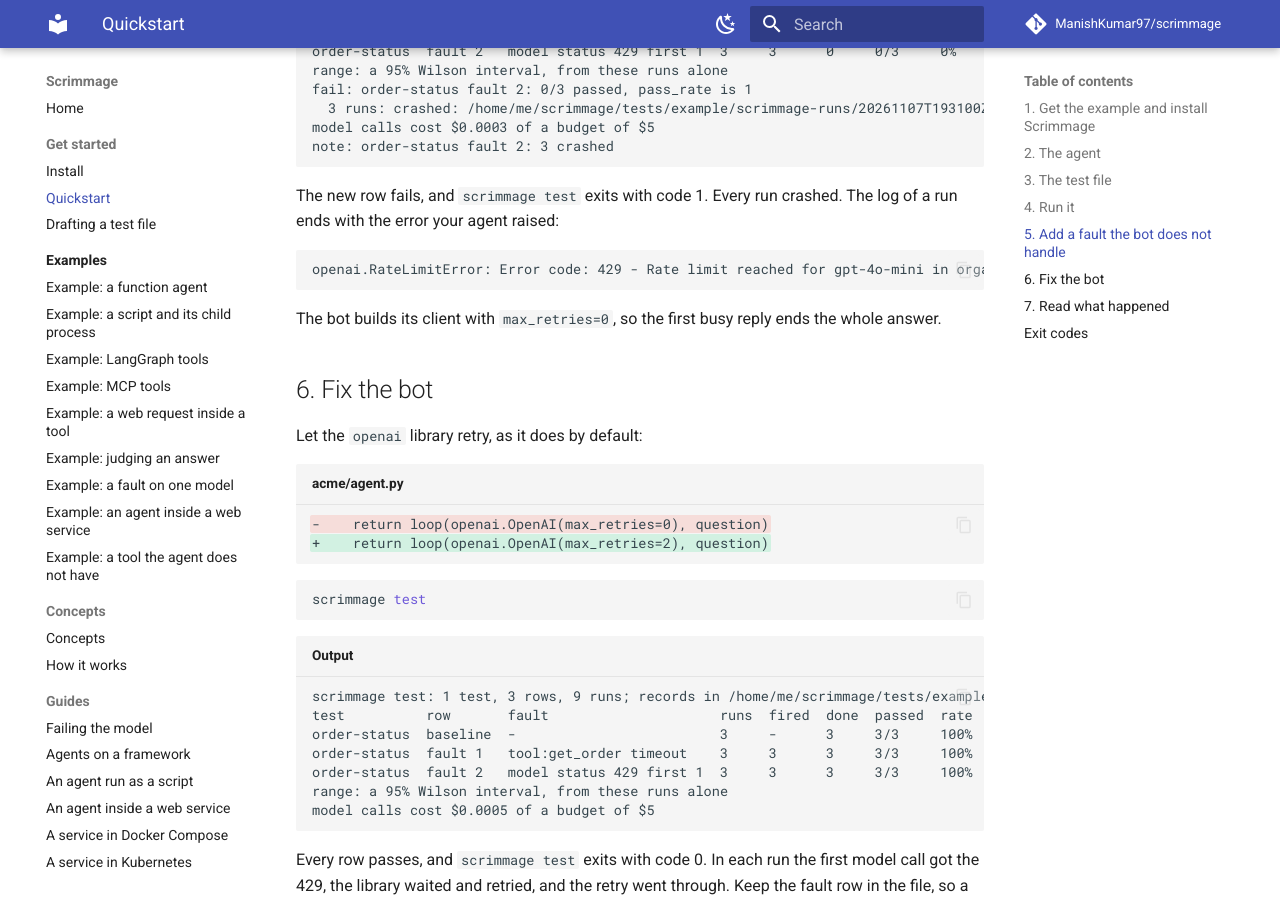
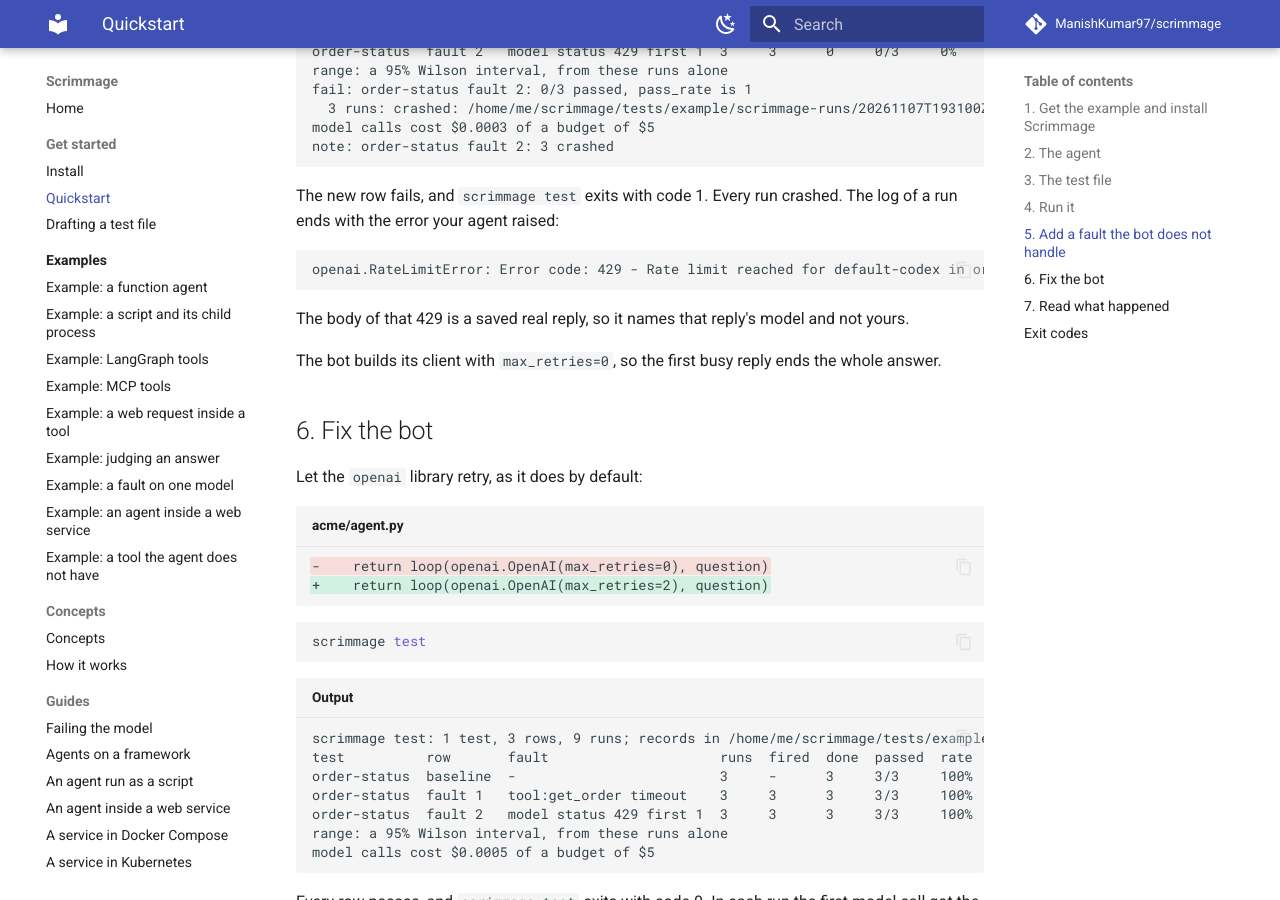
Before and after one commit to ManishKumar97/scrimmage, an MkDocs documentation site: the page built from docs/quickstart.md, in a window 1280 px wide and 900 px high, scrolled down 3517 px. Built offline with MkDocs 1.6.1 and Material for MkDocs 9.7.7, drawn with Linux system fonts in a browser that asks for light colours; comment, search, counter and statistics services are not loaded.

Commit message:
docs: restore the saved 429 reply in the quickstart and say what it is

````diff
--- a/docs/quickstart.md
+++ b/docs/quickstart.md
@@ -172,8 +172,10 @@ Every run crashed.
 The log of a run ends with the error your agent raised:
 
 ```text
-openai.RateLimitError: Error code: 429 - Rate limit reached for gpt-4o-mini in organization org-{id} on requests per min. ...
+openai.RateLimitError: Error code: 429 - Rate limit reached for default-codex in organization org-{id} on requests per min. ...
 ```
+
+The body of that 429 is a saved real reply, so it names that reply's model and not yours.
 
 The bot builds its client with `max_retries=0`, so the first busy reply ends the whole answer.
 
````
